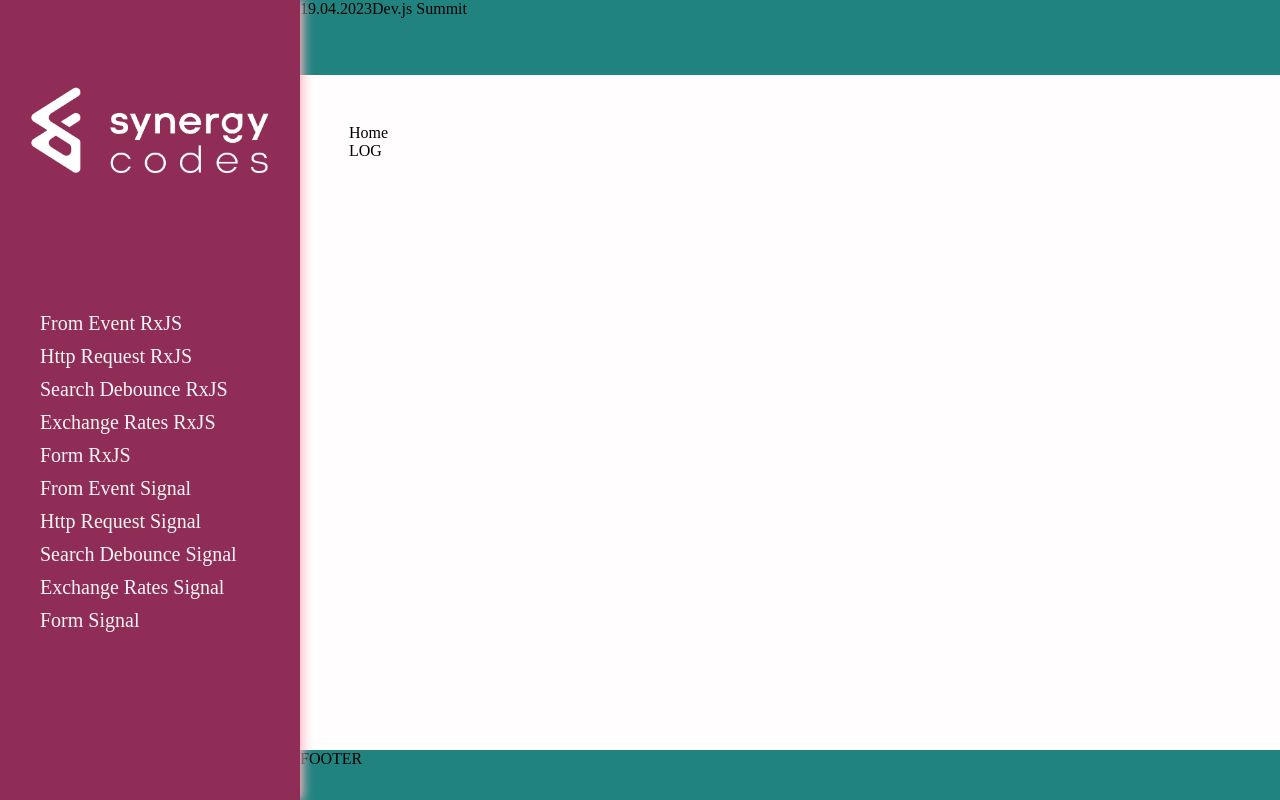
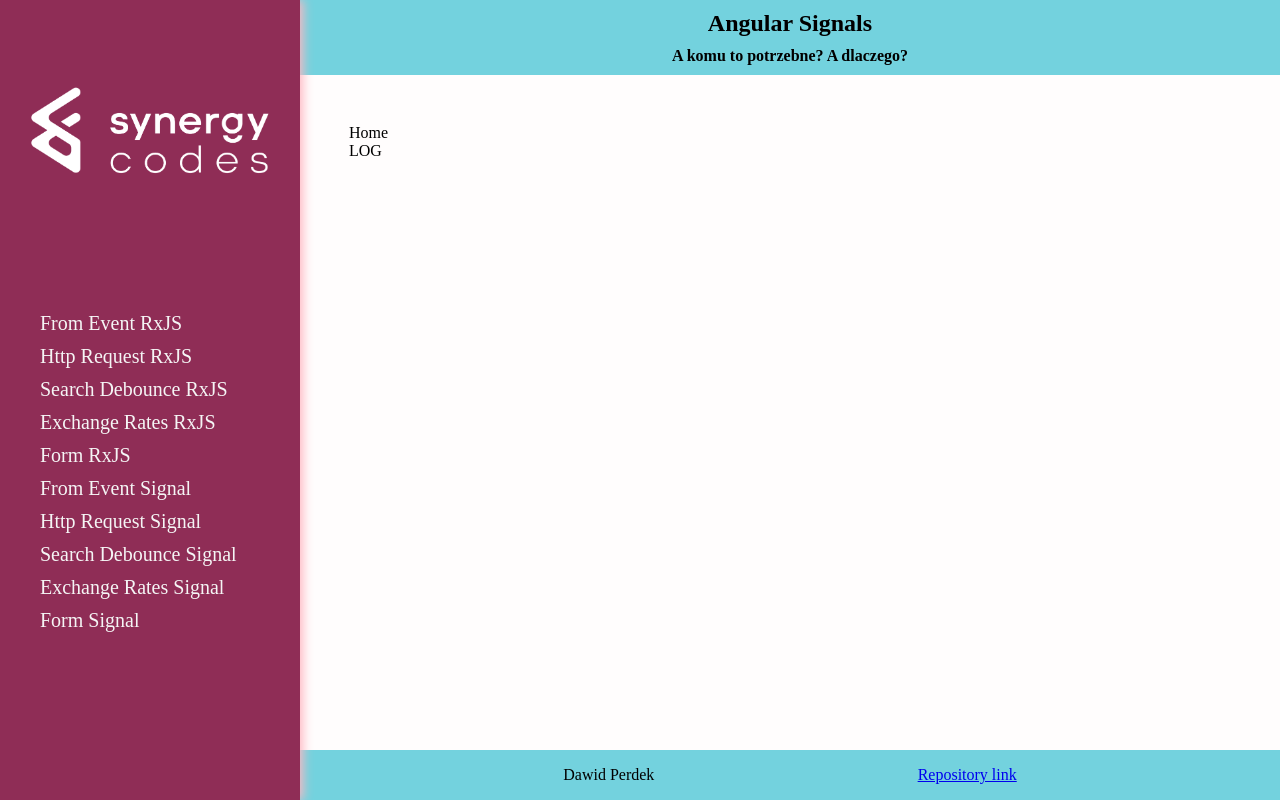
Before and after one commit to synergycodes/angular-signals-dev-js-2023, an Angular app: page / in a window 1280 px wide. Built offline with nearby package versions, Linux system fonts and the light colour scheme.

Commit message:
styling SLIGHTLY improved

```diff
--- a/src/app/layout/footer.component.css
+++ b/src/app/layout/footer.component.css
@@ -1 +1,9 @@
-:host { background-color: #218380; height: 50px }
+:host { background-color: #73D2DE; height: 50px }
+
+footer {
+  height: 100%;
+  display: flex;
+  flex-direction: row;
+  justify-content: space-evenly;
+  align-items: center;
+}
--- a/src/app/layout/footer.component.ts
+++ b/src/app/layout/footer.component.ts
@@ -3,7 +3,10 @@ import { Component } from '@angular/core';
 @Component({
   selector: 'app-footer',
   template: `
-    <div>FOOTER</div>
+    <footer>
+      <div>Dawid Perdek</div>
+      <a href="https://github.com/synergycodes/angular-signals-dev-js-2023">Repository link</a>
+    </footer>
   `,
   styleUrls: ['./footer.component.css']
 })
--- a/src/app/layout/header.component.css
+++ b/src/app/layout/header.component.css
@@ -1 +1,13 @@
-:host { background-color: #218380; height: 75px }
+:host { background-color: #73D2DE; height: 75px }
+
+header {
+  height: 100%;
+  display: flex;
+  flex-direction: column;
+  justify-content: space-evenly;
+  align-items: center;
+}
+
+h2, h4 {
+  margin: 0;
+}
--- a/src/app/layout/header.component.ts
+++ b/src/app/layout/header.component.ts
@@ -3,10 +3,10 @@ import { Component } from '@angular/core';
 @Component({
   selector: 'app-header',
   template: `
-    <div>
-      <span>19.04.2023</span>
-      <span>Dev.js Summit</span>
-    </div>
+    <header>
+      <h2>Angular Signals</h2>
+      <h4>A komu to potrzebne? A dlaczego?</h4>
+    </header>
   `,
   styleUrls: ['./header.component.css']
 })
```
